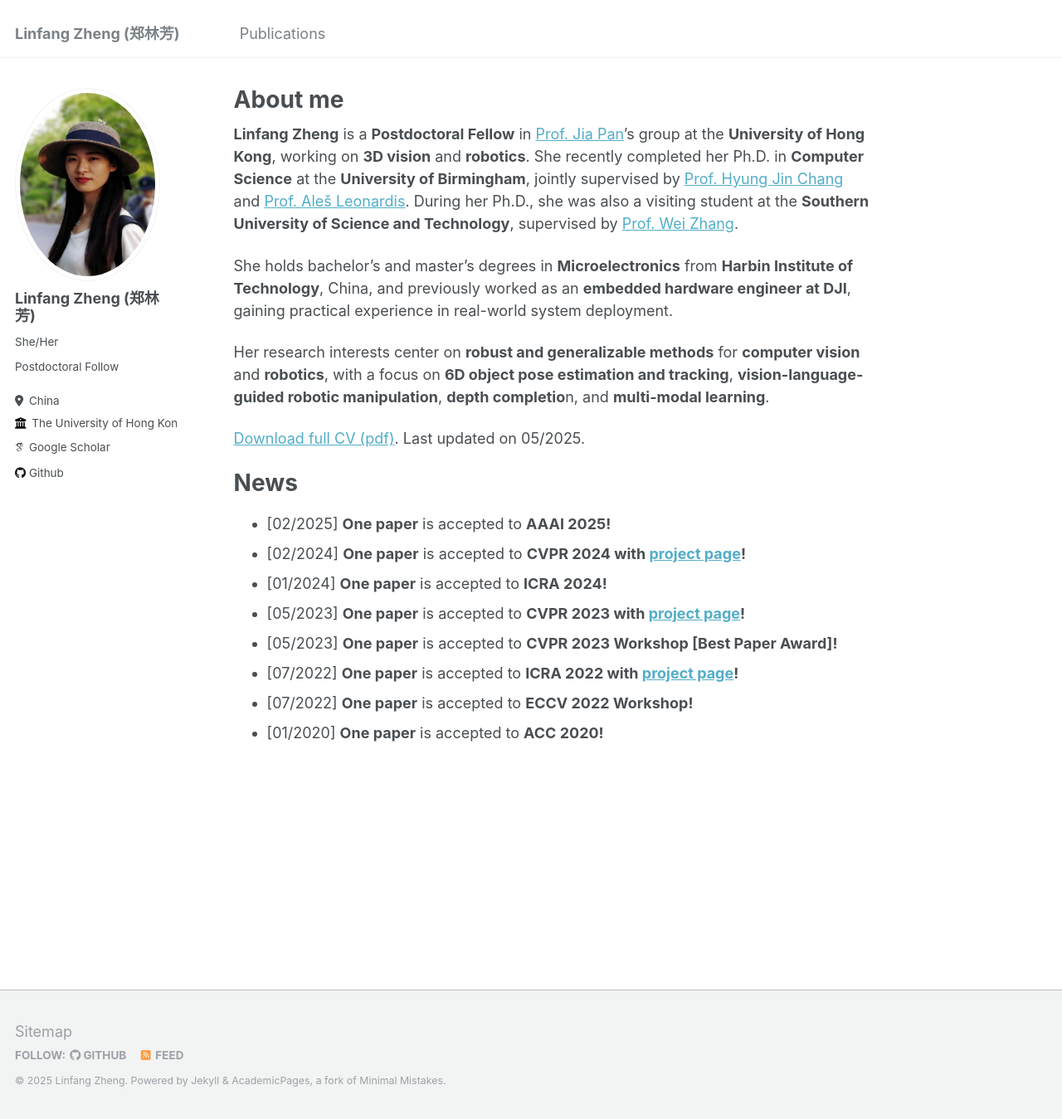
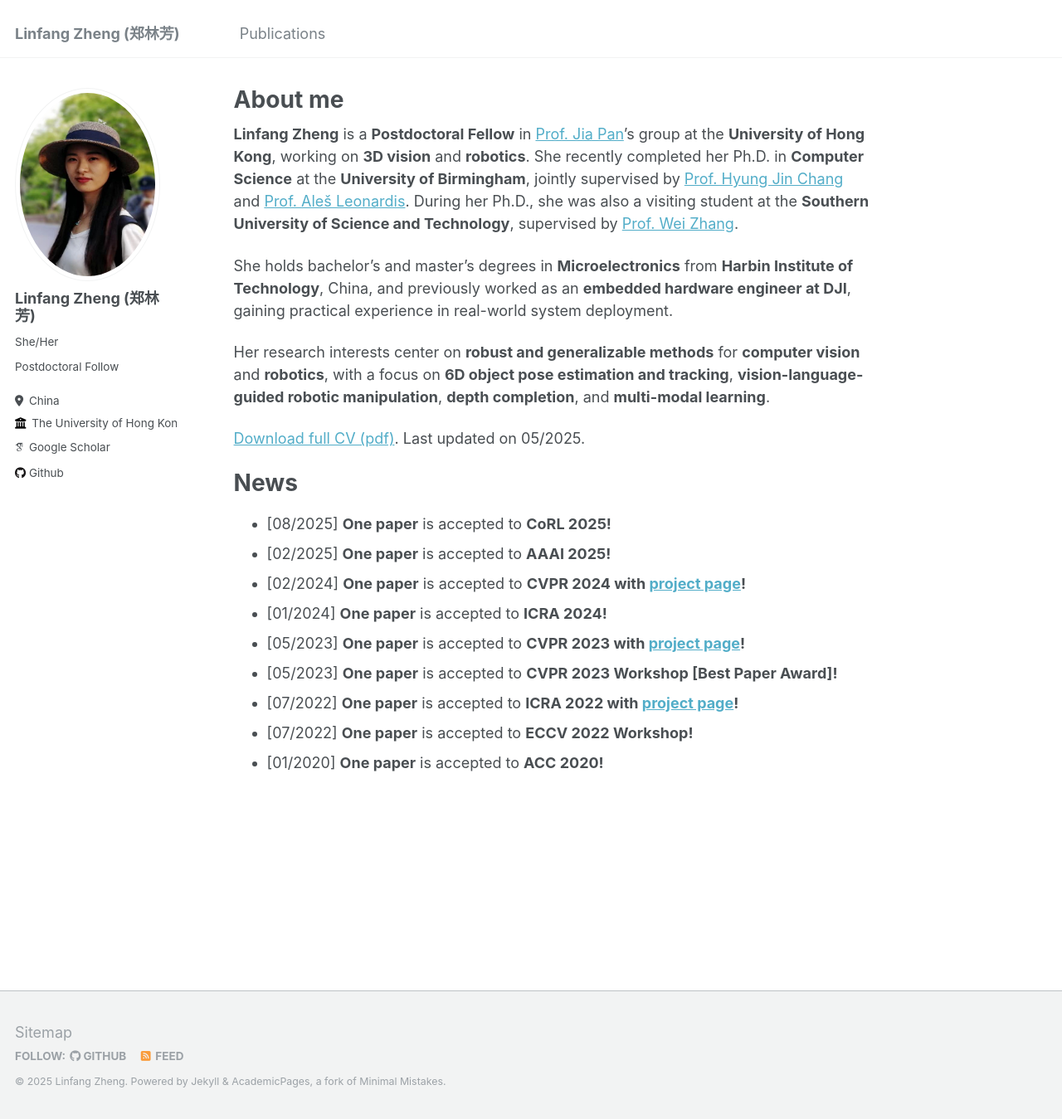
Before and after one commit to Lynne-Zheng-Linfang/Lynne-Zheng-Linfang.github.io, a Jekyll site: the page built from _pages/about.md, in a window 1280 px wide and 1349 px high. Shown: the whole window at 83% size. Built offline with Jekyll 4.4.1, drawn with Linux system fonts in a browser that asks for light colours; some web fonts are replaced.

Commit message:
Add CoRL acceptance information

```diff
--- a/_pages/about.md
+++ b/_pages/about.md
@@ -10,13 +10,14 @@ redirect_from:
 
 She holds bachelor’s and master’s degrees in **Microelectronics** from **Harbin Institute of Technology**, China, and previously worked as an **embedded hardware engineer at DJI**, gaining practical experience in real-world system deployment.
 
-Her research interests center on **robust and generalizable methods** for **computer vision** and **robotics**, with a focus on **6D object pose estimation and tracking**, **vision-language-guided robotic manipulation**, **depth completio**n, and **multi-modal learning**.
+Her research interests center on **robust and generalizable methods** for **computer vision** and **robotics**, with a focus on **6D object pose estimation and tracking**, **vision-language-guided robotic manipulation**, **depth completion**, and **multi-modal learning**.
 
 [Download full CV (pdf)](https://lynne-zheng-linfang.github.io/files/CV.pdf). Last updated on 05/2025.
 
 
 News
 ======
+ * [08/2025] **One paper** is accepted to **CoRL 2025!**
  * [02/2025] **One paper** is accepted to **AAAI 2025!**
  * [02/2024] **One paper** is accepted to **CVPR 2024 with [project page](https://lynne-zheng-linfang.github.io/georef.github.io/)!**
  * [01/2024] **One paper** is accepted to **ICRA 2024!**
```
